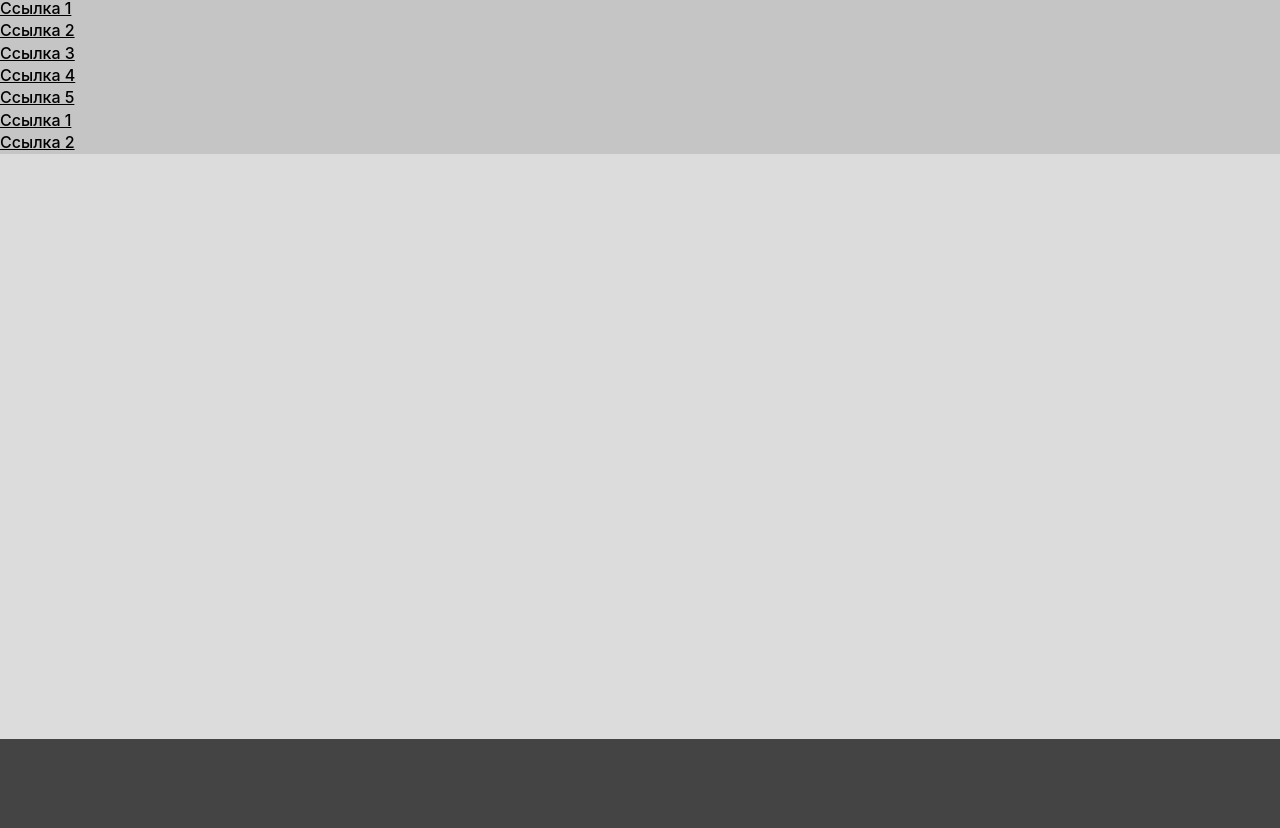
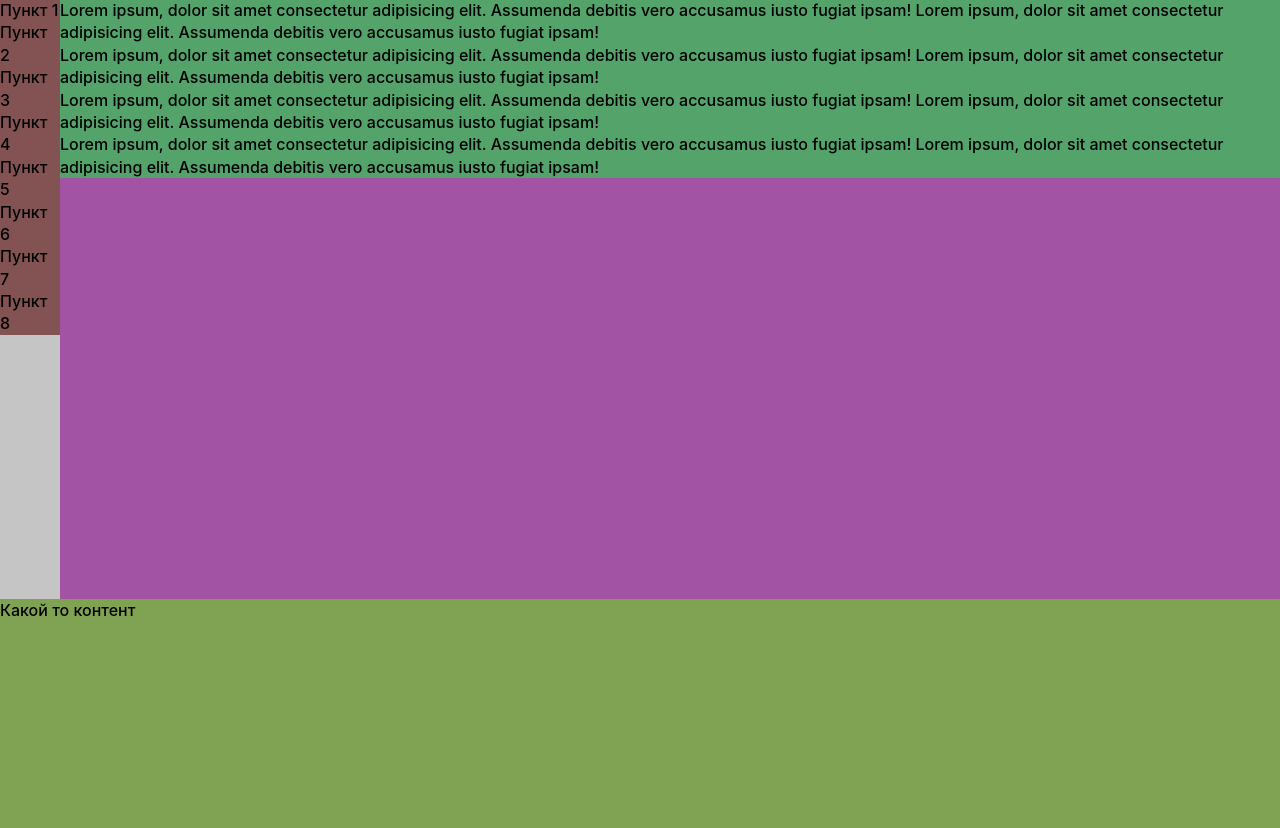
Before and after one commit to zheltkevich/features, a plain HTML site: page index.html in a window 1280 px wide. Shown: the part 61-889 px from the top of the page. Before the commit the page ends 800 px from the top, so only its background shows below. Drawn offline with Linux system fonts and the light colour scheme.

Commit message:
working on skafolding

```diff
--- a/index.html
+++ b/index.html
@@ -83,22 +83,41 @@
             </nav>
         </header>
 
-        <main class="main">
+        <div class="container__inner-wrapper">
             <aside class="sidebar">
                 <ul class="sidebar__list">
-                    <li class="sidebar__item"></li>
-                    <li class="sidebar__item"></li>
-                    <li class="sidebar__item"></li>
-                    <li class="sidebar__item"></li>
-                    <li class="sidebar__item"></li>
-                    <li class="sidebar__item"></li>
-                    <li class="sidebar__item"></li>
-                    <li class="sidebar__item"></li>
+                    <li class="sidebar__item">Пункт 1</li>
+                    <li class="sidebar__item">Пункт 2</li>
+                    <li class="sidebar__item">Пункт 3</li>
+                    <li class="sidebar__item">Пункт 4</li>
+                    <li class="sidebar__item">Пункт 5</li>
+                    <li class="sidebar__item">Пункт 6</li>
+                    <li class="sidebar__item">Пункт 7</li>
+                    <li class="sidebar__item">Пункт 8</li>
                 </ul>
             </aside>
 
-            <section class="general-section"></section>
-        </main>
+            <main class="main">
+                <section class="general-section">
+                    Lorem ipsum, dolor sit amet consectetur adipisicing elit. Assumenda debitis vero accusamus iusto fugiat ipsam!
+                    Lorem ipsum, dolor sit amet consectetur adipisicing elit. Assumenda debitis vero accusamus iusto fugiat ipsam!
+                </section>
+                <section class="general-section">
+                    Lorem ipsum, dolor sit amet consectetur adipisicing elit. Assumenda debitis vero accusamus iusto fugiat ipsam!
+                    Lorem ipsum, dolor sit amet consectetur adipisicing elit. Assumenda debitis vero accusamus iusto fugiat ipsam!
+                </section>
+                <section class="general-section">
+                    Lorem ipsum, dolor sit amet consectetur adipisicing elit. Assumenda debitis vero accusamus iusto fugiat ipsam!
+                    Lorem ipsum, dolor sit amet consectetur adipisicing elit. Assumenda debitis vero accusamus iusto fugiat ipsam!
+                </section>
+                <section class="general-section">
+                    Lorem ipsum, dolor sit amet consectetur adipisicing elit. Assumenda debitis vero accusamus iusto fugiat ipsam!
+                    Lorem ipsum, dolor sit amet consectetur adipisicing elit. Assumenda debitis vero accusamus iusto fugiat ipsam!
+                </section>
+            </main>
+        </div>
+
+        <footer class="footer">Какой то контент</footer>
     </div>
 </body>
 </html>
--- a/scss/_global.scss
+++ b/scss/_global.scss
@@ -50,11 +50,19 @@ img {
 }
 
 .container {
+    position: relative;
     display: flex;
     flex-direction: column;
     width: 100%;
-    height: 100%;
+    min-height: 90%;
     max-width: 1280px;
     margin: 0 auto;
     background-color: #c5c5c5;
+
+    &__inner-wrapper {
+        display: flex;
+        flex-wrap: nowrap;
+        min-height: 600px;
+        justify-content: space-between;
+    }
 }
--- a/scss/components/_header.scss
+++ b/scss/components/_header.scss
@@ -1,18 +1,30 @@
 .header {
-    flex-basis: 80px;
-    flex-grow: 0;
+    position: sticky;
+    z-index: 1;
+    top: 0;
+    left: 0;
+    display: flex;
+    align-items: center;
     flex-shrink: 0;
+    width: 100%;
+    height: 60px;
+    background-color: #584f80;
 
     &__logo {
+
     }
 
     &__logo-image {
     }
 
     &__search {
+        flex-shrink: 0;
     }
 
     &__navigation {
+        display: flex;
+        align-items: center;
+        justify-content: flex-end;
     }
 }
 
@@ -29,6 +41,7 @@
 .main-navigation {
 
     &__list {
+        display: flex;
     }
 
     &__item {
@@ -41,6 +54,7 @@
 .user-navigation {
 
     &__list {
+        display: flex;
     }
 
     &__item {
--- a/scss/components/_main.scss
+++ b/scss/components/_main.scss
@@ -1,15 +1,35 @@
 .main {
-    display: flex;
-    align-items: stretch;
-    justify-content: stretch;
     flex-grow: 1;
+    background-color: rgb(163, 83, 163);
+}
+
+.sidebar {
+    position: sticky;
+    z-index: 0;
+    top: 60px;
+    left: 0;
+    flex-basis: 60px;
     flex-shrink: 0;
+    flex-grow: 1;
+    height: 100%;
+    background-color: rgb(131, 83, 83);
+    transition-timing-function: ease;
+    transition-duration: 0.3s;
+    &:hover {
+        flex-basis: 180px;
+    }
+
+    &__list {
+        opacity: 1;
+    }
 }
 
 .general-section {
-    flex-basis: 100%;
     flex-grow: 1;
-    flex-shrink: 0;
-    width: 100px;
-    background-color: rgb(220, 220, 220);
+    background-color: rgb(83, 163, 107);
 }
+
+.footer {
+    height: 300px;
+    background-color: rgb(128, 163, 83);
+}
--- a/scss/components/_sidebar.scss
+++ /dev/null
@@ -1,4 +0,0 @@
-.sidebar {
-    width: 100px;
-    background-color: rgb(191, 191, 191);
-}
--- a/scss/style.scss
+++ b/scss/style.scss
@@ -1,5 +1,5 @@
 @import "global";
 
 @import "components/header";
-@import "components/sidebar";
+// @import "components/sidebar";
 @import "components/main";
```
Also changed, not shown: css/style.css.
